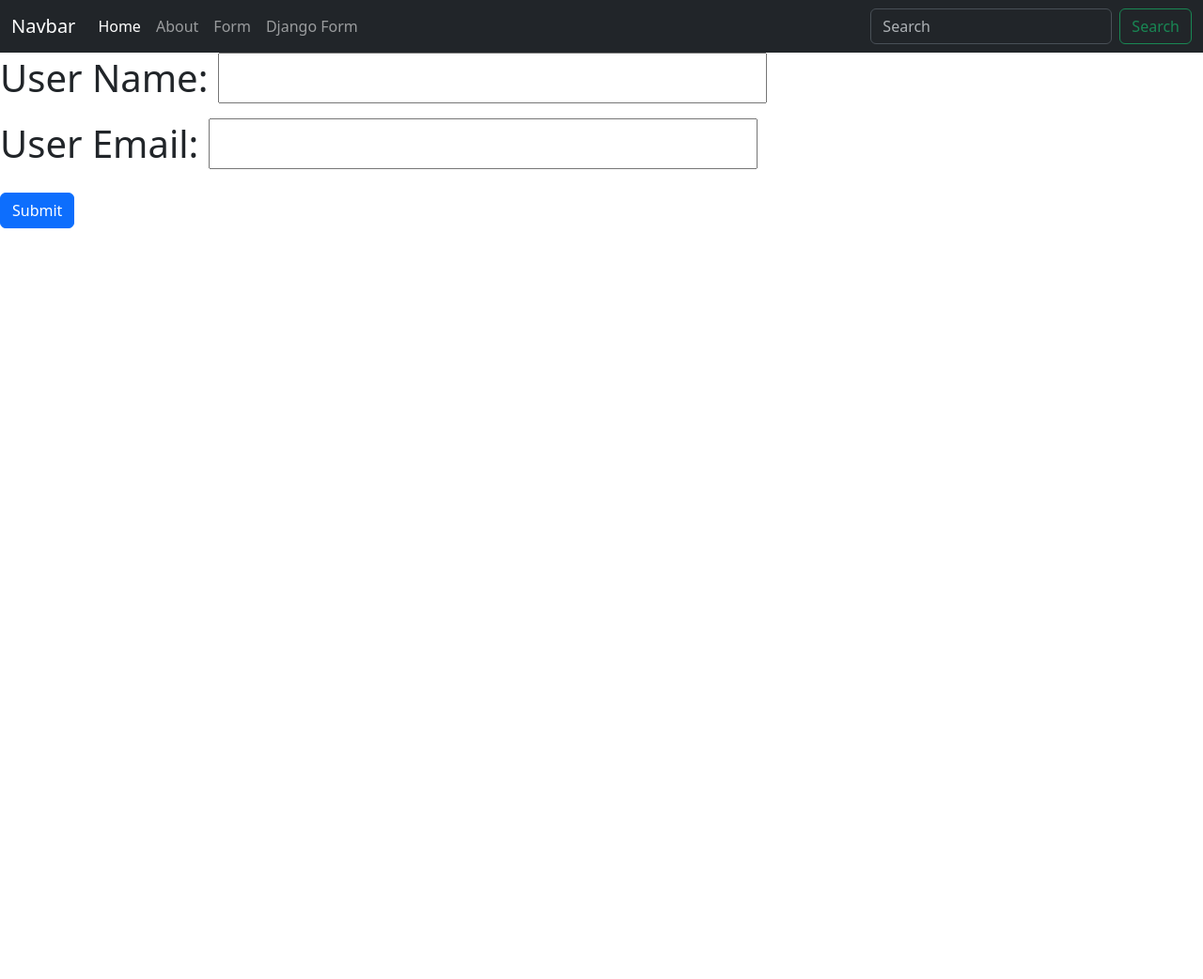
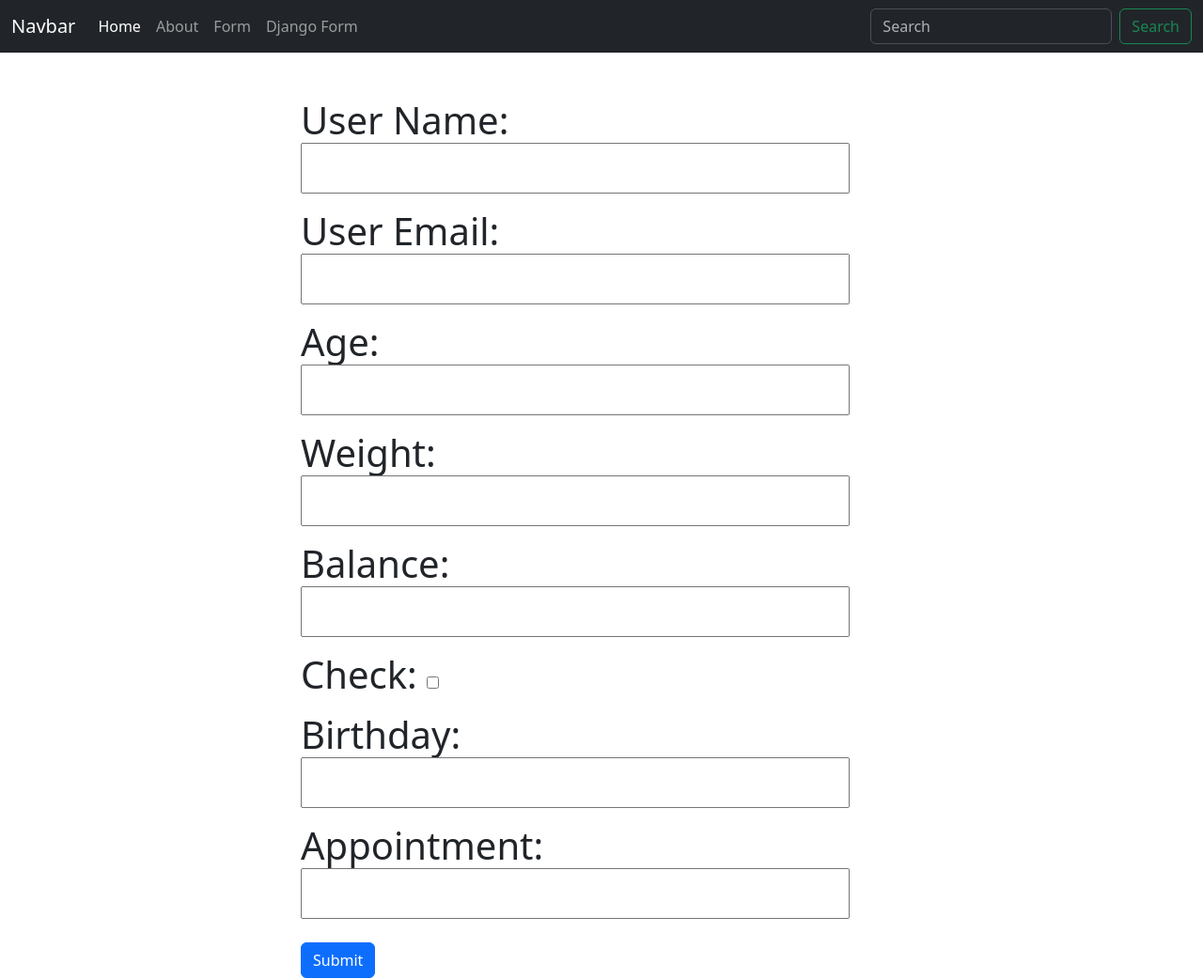
Before and after one commit to tanverrana/django-fifth-project, a Django app: template first_app/templates/first_app/django_form.html in a window 1280 px wide. Shown: the whole page at 94% size. Before the commit the page ends 243 px from the top, so only its background shows below. Run offline with Django 4.2, Linux system fonts and the light colour scheme; the template is opened without the code that fills it: values that come from a table or form of the project are taken from there, others are empty.

Commit message:
django form field

```diff
--- a/first_app/forms.py
+++ b/first_app/forms.py
@@ -4,3 +4,9 @@ from django import forms
 class contactForm(forms.Form):
     name = forms.CharField(label="User Name")
     email = forms.EmailField(label="User Email")
+    age = forms.IntegerField()
+    weight = forms.FloatField()
+    balance = forms.DecimalField()
+    check = forms.BooleanField()
+    birthday = forms.DateField()
+    appointment = forms.DateTimeField()
--- a/first_app/templates/first_app/django_form.html
+++ b/first_app/templates/first_app/django_form.html
@@ -1,5 +1,5 @@
 {% extends 'base.html' %} {% block content %}
-<form method="POST" action="">
+<form method="POST" action="" style="width: 50%; height:500px; margin:auto;" class="pt-5">
     {% csrf_token %}
     {{form.as_p}}
     <button type="submit" class="btn btn-primary">Submit</button>
```
